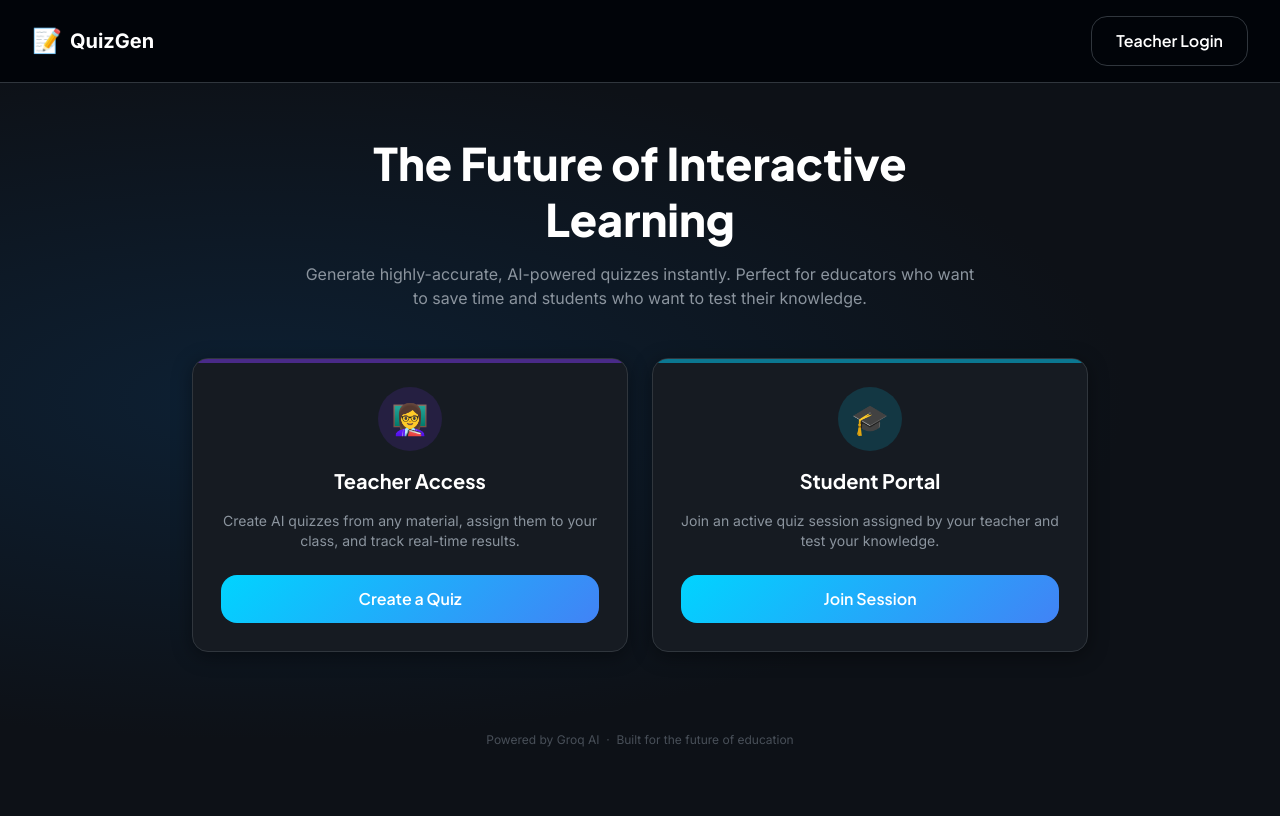
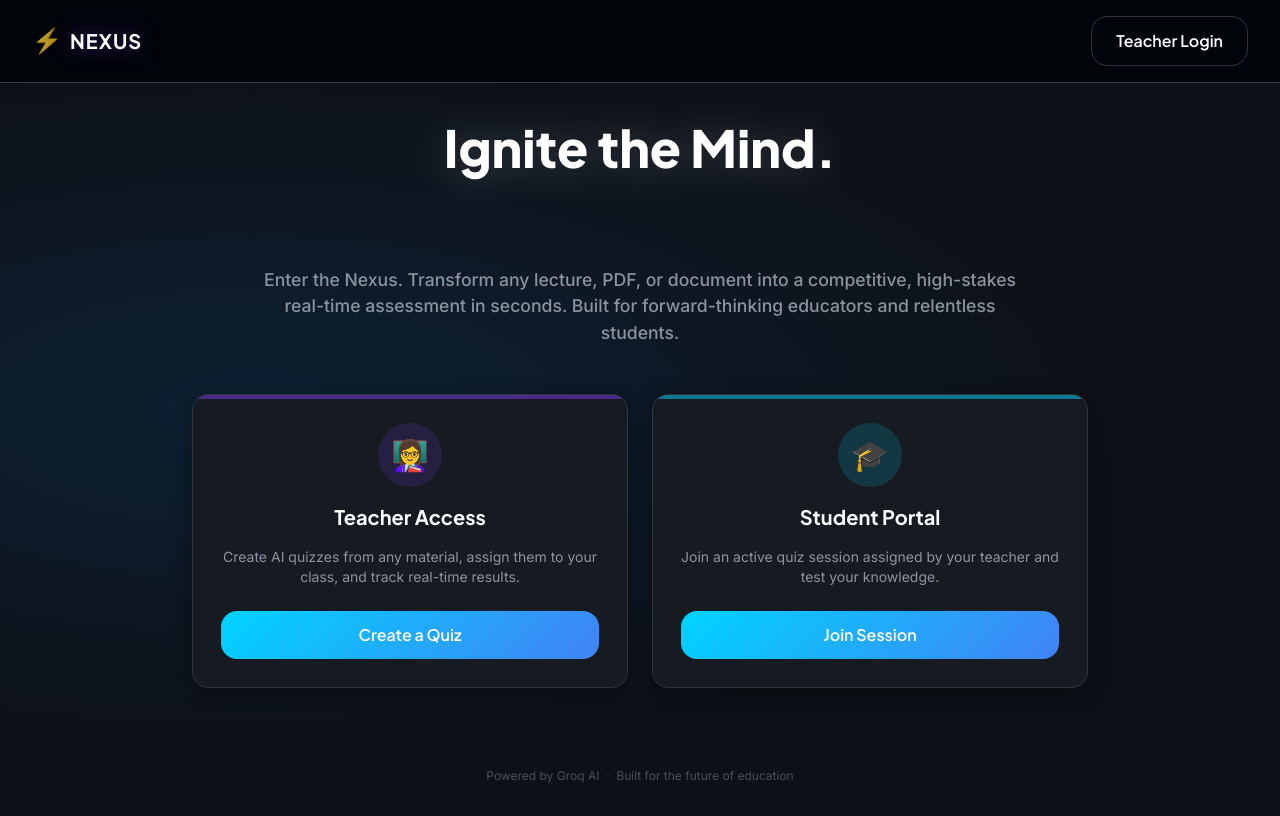
Before and after one commit to hurman11/Ai-Quiz-Generaor, a Next.js app in the folder frontend/: page / in a window 1280 px wide. Built offline with nearby package versions, Linux system fonts and the light colour scheme.

Commit message:
Update branding to Nexus and rewrite hero section

```diff
--- a/frontend/app/layout.tsx
+++ b/frontend/app/layout.tsx
@@ -18,9 +18,9 @@ const inter = Inter({
 });
 
 export const metadata: Metadata = {
-  title: "QuizGen — AI-Powered Quiz Generator for Classrooms",
+  title: "Nexus | High-Octane AI Assessments",
   description:
-    "Generate AI-powered quizzes on any subject. Teachers create, students take — all in a modern, friendly classroom experience.",
+    "Transform any document into a competitive, real-time assessment in seconds. Built for the modern classroom.",
 };
 
 export default function RootLayout({
--- a/frontend/app/page.tsx
+++ b/frontend/app/page.tsx
@@ -28,8 +28,8 @@ export default function HomePage() {
       {/* ── Navbar ── */}
       <nav className="flex items-center justify-between px-4 sm:px-8 py-4 glass-nav z-10 w-full" style={{ background: "var(--bg-navbar)" }}>
         <div className="flex items-center gap-2">
-          <span className="text-2xl">📝</span>
-          <span className="font-bold text-white text-lg sm:text-xl">QuizGen</span>
+          <span className="text-2xl animate-pulse">⚡</span>
+          <span className="font-bold text-white text-lg sm:text-xl tracking-wider uppercase font-heading text-transparent bg-clip-text bg-[var(--gradient-brand)] drop-shadow-[0_0_10px_rgba(124,58,237,0.5)]">Nexus</span>
         </div>
         <button
           onClick={() => router.push("/teacher/login")}
@@ -48,12 +48,12 @@ export default function HomePage() {
           animate="visible"
         >
           {/* ── Hero Text ── */}
-          <motion.div className="text-center max-w-2xl" variants={itemVariants}>
-            <h1 className="font-heading font-extrabold text-white leading-tight" style={{ fontSize: "clamp(1.6rem, 5vw, 2.8rem)" }}>
-              The Future of Interactive Learning
+          <motion.div className="text-center max-w-3xl" variants={itemVariants}>
+            <h1 className="font-heading font-extrabold text-white leading-tight drop-shadow-[0_0_20px_rgba(255,255,255,0.2)]" style={{ fontSize: "clamp(1.8rem, 6vw, 3.2rem)" }}>
+              Ignite the Mind.<br/><span className="text-transparent bg-clip-text bg-[var(--gradient-brand)]">Automate the Rest.</span>
             </h1>
-            <p className="mt-4 text-text-secondary" style={{ fontSize: "clamp(0.875rem, 3vw, 1rem)" }}>
-              Generate highly-accurate, AI-powered quizzes instantly. Perfect for educators who want to save time and students who want to test their knowledge.
+            <p className="mt-6 text-[var(--text-secondary)] font-medium" style={{ fontSize: "clamp(0.95rem, 3vw, 1.1rem)" }}>
+              Enter the Nexus. Transform any lecture, PDF, or document into a competitive, high-stakes real-time assessment in seconds. Built for forward-thinking educators and relentless students.
             </p>
           </motion.div>
 
--- a/frontend/app/student/page.tsx
+++ b/frontend/app/student/page.tsx
@@ -586,10 +586,10 @@ export default function StudentPage() {
       >
         <div className="p-6">
           <div className="flex items-center gap-3">
-            <span className="text-2xl">🎓</span>
+            <span className="text-2xl animate-pulse">⚡</span>
             <div>
-              <h1 className="text-xl font-bold text-text-primary">QuizGen</h1>
-              <p className="text-xs text-accent-green font-medium">Student Dashboard</p>
+              <h1 className="text-xl font-bold tracking-wider uppercase font-heading text-transparent bg-clip-text bg-[var(--gradient-brand)] drop-shadow-[0_0_10px_rgba(124,58,237,0.5)]">Nexus</h1>
+              <p className="text-xs text-accent-green font-medium mt-1">Student Dashboard</p>
             </div>
           </div>
         </div>
--- a/frontend/app/teacher/dashboard/page.tsx
+++ b/frontend/app/teacher/dashboard/page.tsx
@@ -174,9 +174,9 @@ export default function TeacherDashboardPage() {
       {/* ── Top Navbar ── */}
       <header className="glass-nav sticky top-0 z-50 flex items-center justify-between px-4 sm:px-6 py-3">
         <div className="flex items-center gap-3">
-          <span className="text-xl">📝</span>
-          <span className="font-heading text-lg font-bold text-white">
-            QuizGen
+          <span className="text-xl animate-pulse">⚡</span>
+          <span className="font-bold text-white text-lg tracking-wider uppercase font-heading text-transparent bg-clip-text bg-[var(--gradient-brand)] drop-shadow-[0_0_10px_rgba(124,58,237,0.5)]">
+            Nexus
           </span>
           <span className="hidden sm:inline-block rounded-full bg-[rgba(0,212,255,0.15)] px-3 py-0.5 text-xs font-semibold text-[var(--accent-cyan)] border border-[var(--border-glow)]">
             Teacher Dashboard
```
